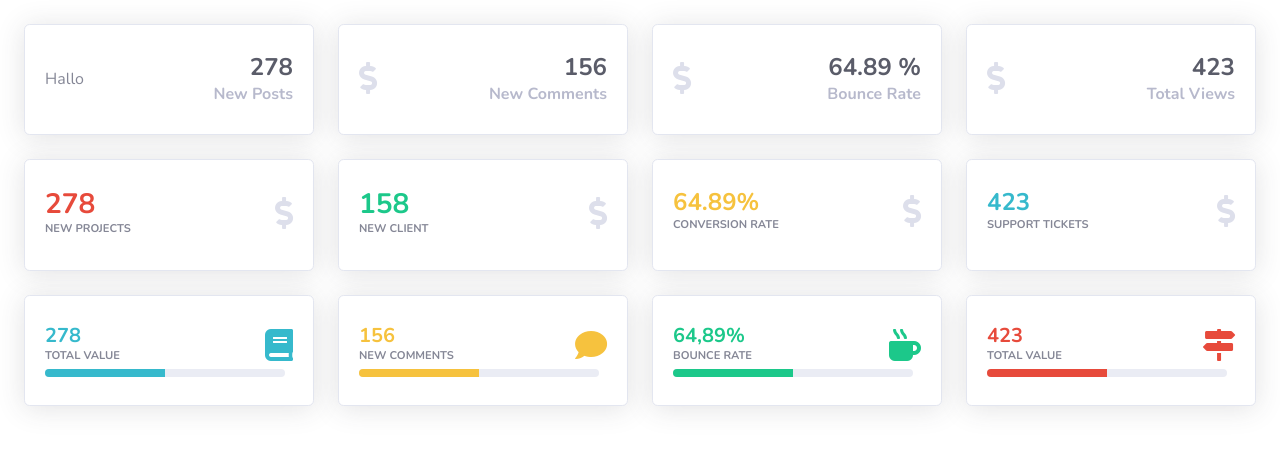
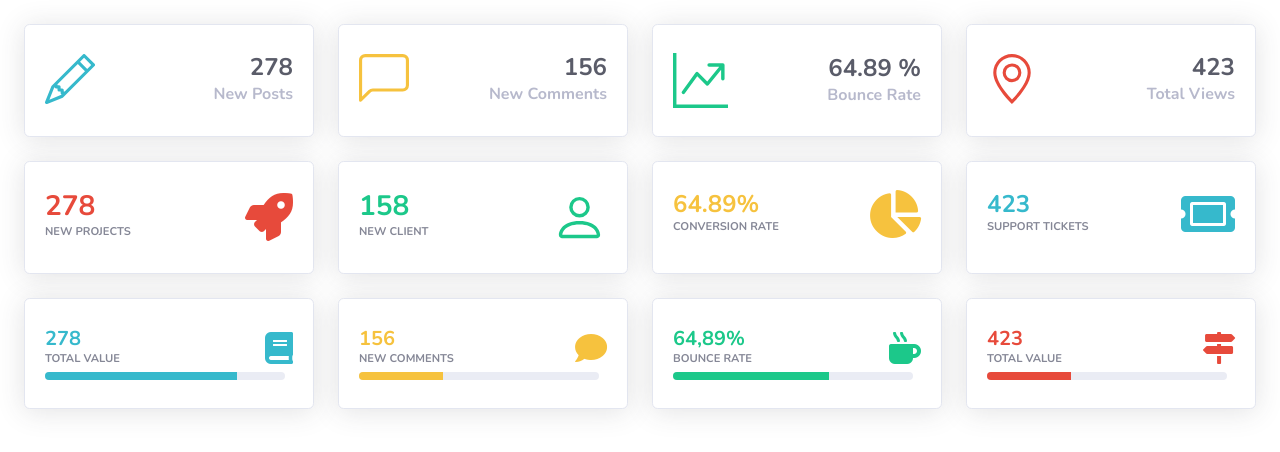
Before and after one commit to PUTAXD/tugas3-pweb, a plain HTML site: page index.html in a window 1280 px wide. Drawn offline with nearby package versions, Linux system fonts and the light colour scheme.

Commit message:
tugas3_pweb

```diff
--- a/index.html
+++ b/index.html
@@ -39,7 +39,20 @@
           <div class="card shadow h-100 py-2">
             <div class="card-body">
               <div class="row no-gutters align-items-center">
-                <div class="col mr-2">Hallo</div>
+                <div class="col mr-2">
+                  <svg
+                    xmlns="http://www.w3.org/2000/svg"
+                    width="50"
+                    height="50"
+                    fill="currentColor"
+                    class="bi bi-pencil text-info"
+                    viewBox="0 0 16 16"
+                  >
+                    <path
+                      d="M12.146.146a.5.5 0 0 1 .708 0l3 3a.5.5 0 0 1 0 .708l-10 10a.5.5 0 0 1-.168.11l-5 2a.5.5 0 0 1-.65-.65l2-5a.5.5 0 0 1 .11-.168l10-10zM11.207 2.5 13.5 4.793 14.793 3.5 12.5 1.207 11.207 2.5zm1.586 3L10.5 3.207 4 9.707V10h.5a.5.5 0 0 1 .5.5v.5h.5a.5.5 0 0 1 .5.5v.5h.293l6.5-6.5zm-9.761 5.175-.106.106-1.528 3.821 3.821-1.528.106-.106A.5.5 0 0 1 5 12.5V12h-.5a.5.5 0 0 1-.5-.5V11h-.5a.5.5 0 0 1-.468-.325z"
+                    />
+                  </svg>
+                </div>
                 <div class="col-auto">
                   <div
                     class="h4 mb-0 font-weight-bold text-gray-800 text-right"
@@ -63,7 +76,18 @@
             <div class="card-body">
               <div class="row no-gutters align-items-center">
                 <div class="col mr-2">
-                  <i class="fas fa-dollar-sign fa-2x text-gray-300"></i>
+                  <svg
+                    xmlns="http://www.w3.org/2000/svg"
+                    width="50"
+                    height="50"
+                    fill="currentColor"
+                    class="bi bi-chat-left text-warning"
+                    viewBox="0 0 16 16"
+                  >
+                    <path
+                      d="M14 1a1 1 0 0 1 1 1v8a1 1 0 0 1-1 1H4.414A2 2 0 0 0 3 11.586l-2 2V2a1 1 0 0 1 1-1h12zM2 0a2 2 0 0 0-2 2v12.793a.5.5 0 0 0 .854.353l2.853-2.853A1 1 0 0 1 4.414 12H14a2 2 0 0 0 2-2V2a2 2 0 0 0-2-2H2z"
+                    />
+                  </svg>
                 </div>
                 <div class="col-auto">
                   <div
@@ -88,7 +112,19 @@
             <div class="card-body">
               <div class="row no-gutters align-items-center">
                 <div class="col mr-2">
-                  <i class="fas fa-dollar-sign fa-2x text-gray-300"></i>
+                  <svg
+                    xmlns="http://www.w3.org/2000/svg"
+                    width="55"
+                    height="55"
+                    fill="currentColor"
+                    class="bi bi-graph-up-arrow text-success"
+                    viewBox="0 0 16 16"
+                  >
+                    <path
+                      fill-rule="evenodd"
+                      d="M0 0h1v15h15v1H0V0Zm10 3.5a.5.5 0 0 1 .5-.5h4a.5.5 0 0 1 .5.5v4a.5.5 0 0 1-1 0V4.9l-3.613 4.417a.5.5 0 0 1-.74.037L7.06 6.767l-3.656 5.027a.5.5 0 0 1-.808-.588l4-5.5a.5.5 0 0 1 .758-.06l2.609 2.61L13.445 4H10.5a.5.5 0 0 1-.5-.5Z"
+                    />
+                  </svg>
                 </div>
                 <div class="col-auto">
                   <div
@@ -113,7 +149,21 @@
             <div class="card-body">
               <div class="row no-gutters align-items-center">
                 <div class="col mr-2">
-                  <i class="fas fa-dollar-sign fa-2x text-gray-300"></i>
+                  <svg
+                    xmlns="http://www.w3.org/2000/svg"
+                    width="50"
+                    height="50"
+                    fill="currentColor"
+                    class="bi bi-geo-alt text-danger"
+                    viewBox="0 0 16 16"
+                  >
+                    <path
+                      d="M12.166 8.94c-.524 1.062-1.234 2.12-1.96 3.07A31.493 31.493 0 0 1 8 14.58a31.481 31.481 0 0 1-2.206-2.57c-.726-.95-1.436-2.008-1.96-3.07C3.304 7.867 3 6.862 3 6a5 5 0 0 1 10 0c0 .862-.305 1.867-.834 2.94zM8 16s6-5.686 6-10A6 6 0 0 0 2 6c0 4.314 6 10 6 10z"
+                    />
+                    <path
+                      d="M8 8a2 2 0 1 1 0-4 2 2 0 0 1 0 4zm0 1a3 3 0 1 0 0-6 3 3 0 0 0 0 6z"
+                    />
+                  </svg>
                 </div>
                 <div class="col-auto">
                   <div
@@ -148,7 +198,7 @@
                   </div>
                 </div>
                 <div class="col-auto">
-                  <i class="fas fa-dollar-sign fa-2x text-gray-300"></i>
+                  <i class="fas fa-rocket fa-3x text-danger"></i>
                 </div>
               </div>
             </div>
@@ -169,7 +219,18 @@
                   </div>
                 </div>
                 <div class="col-auto">
-                  <i class="fas fa-dollar-sign fa-2x text-gray-300"></i>
+                  <svg
+                    xmlns="http://www.w3.org/2000/svg"
+                    width="55"
+                    height="55"
+                    fill="currentColor"
+                    class="bi bi-person text-success"
+                    viewBox="0 0 16 16"
+                  >
+                    <path
+                      d="M8 8a3 3 0 1 0 0-6 3 3 0 0 0 0 6Zm2-3a2 2 0 1 1-4 0 2 2 0 0 1 4 0Zm4 8c0 1-1 1-1 1H3s-1 0-1-1 1-4 6-4 6 3 6 4Zm-1-.004c-.001-.246-.154-.986-.832-1.664C11.516 10.68 10.289 10 8 10c-2.29 0-3.516.68-4.168 1.332-.678.678-.83 1.418-.832 1.664h10Z"
+                    />
+                  </svg>
                 </div>
               </div>
             </div>
@@ -192,7 +253,7 @@
                   </div>
                 </div>
                 <div class="col-auto">
-                  <i class="fas fa-dollar-sign fa-2x text-gray-300"></i>
+                  <i class="fas fa-chart-pie fa-3x text-warning"></i>
                 </div>
               </div>
             </div>
@@ -213,7 +274,7 @@
                   </div>
                 </div>
                 <div class="col-auto">
-                  <i class="fas fa-dollar-sign fa-2x text-gray-300"></i>
+                  <i class="fas fa-ticket-alt fa-3x text-info"></i>
                 </div>
               </div>
             </div>
@@ -249,7 +310,7 @@
                     <div
                       class="progress-bar bg-info"
                       role="progressbar"
-                      style="width: 50%"
+                      style="width: 80%"
                       aria-valuenow="50"
                       aria-valuemin="0"
                       aria-valuemax="100"
@@ -290,7 +351,7 @@
                     <div
                       class="progress-bar bg-warning"
                       role="progressbar"
-                      style="width: 50%"
+                      style="width: 35%"
                       aria-valuenow="50"
                       aria-valuemin="0"
                       aria-valuemax="100"
@@ -331,7 +392,7 @@
                     <div
                       class="progress-bar bg-success"
                       role="progressbar"
-                      style="width: 50%"
+                      style="width: 65%"
                       aria-valuenow="50"
                       aria-valuemin="0"
                       aria-valuemax="100"
@@ -372,8 +433,8 @@
                     <div
                       class="progress-bar bg-danger"
                       role="progressbar"
-                      style="width: 50%"
-                      aria-valuenow="50"
+                      style="width: 35%"
+                      aria-valuenow="30"
                       aria-valuemin="0"
                       aria-valuemax="100"
                     ></div>
```
